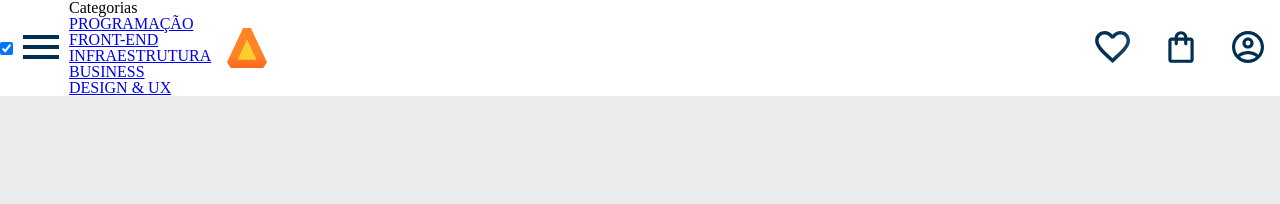
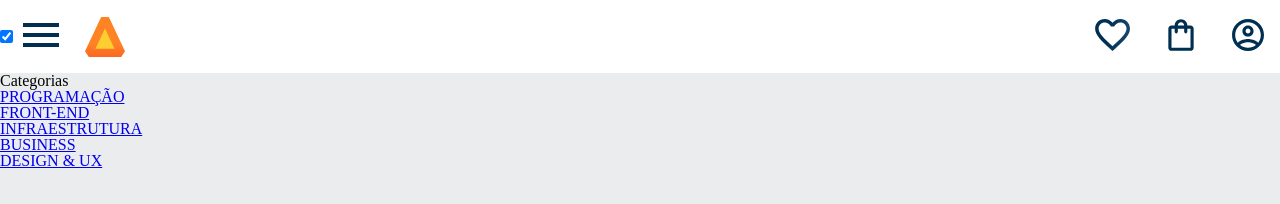
Before and after one commit to Batss1/alura-books, a plain HTML site: page index.html in a window 1280 px wide. Both pictures are taken after a click on the checkbox 6 px from the left and 48 px from the top of the page. Drawn offline with Linux system fonts and the light colour scheme.

Commit message:
style: estiliza itens do menu com o checkbox

```diff
--- a/index.html
+++ b/index.html
@@ -14,7 +14,7 @@
             <label for="menu">
                 <span class="cabecalho__menu container__imagem"></span>
             </label>
-            <ul class="lista__menu">
+            <ul class="lista-menu">
                 <li class="lista-menu__titulo">Categorias</li>
                 <li class="lista-menu__item"><a href="#" class="lista-menu__link">PROGRAMAÇÃO</a></li>
                 <li class="lista-menu__item"><a href="#" class="lista-menu__link">FRONT-END</a></li>
--- a/styles/header.css
+++ b/styles/header.css
@@ -12,6 +12,7 @@
     display: flex;
     justify-content: space-between;
     align-items: center;
+    position: relative;
 }
 
 .container {
@@ -22,3 +23,13 @@
 .container__imagem {
     padding: 1em;
 }
+
+.lista-menu {
+    display: none;
+    position: absolute;
+    top: 100%;
+}
+
+.container__botao:checked ~ .lista-menu {
+    display: block;
+}
```
